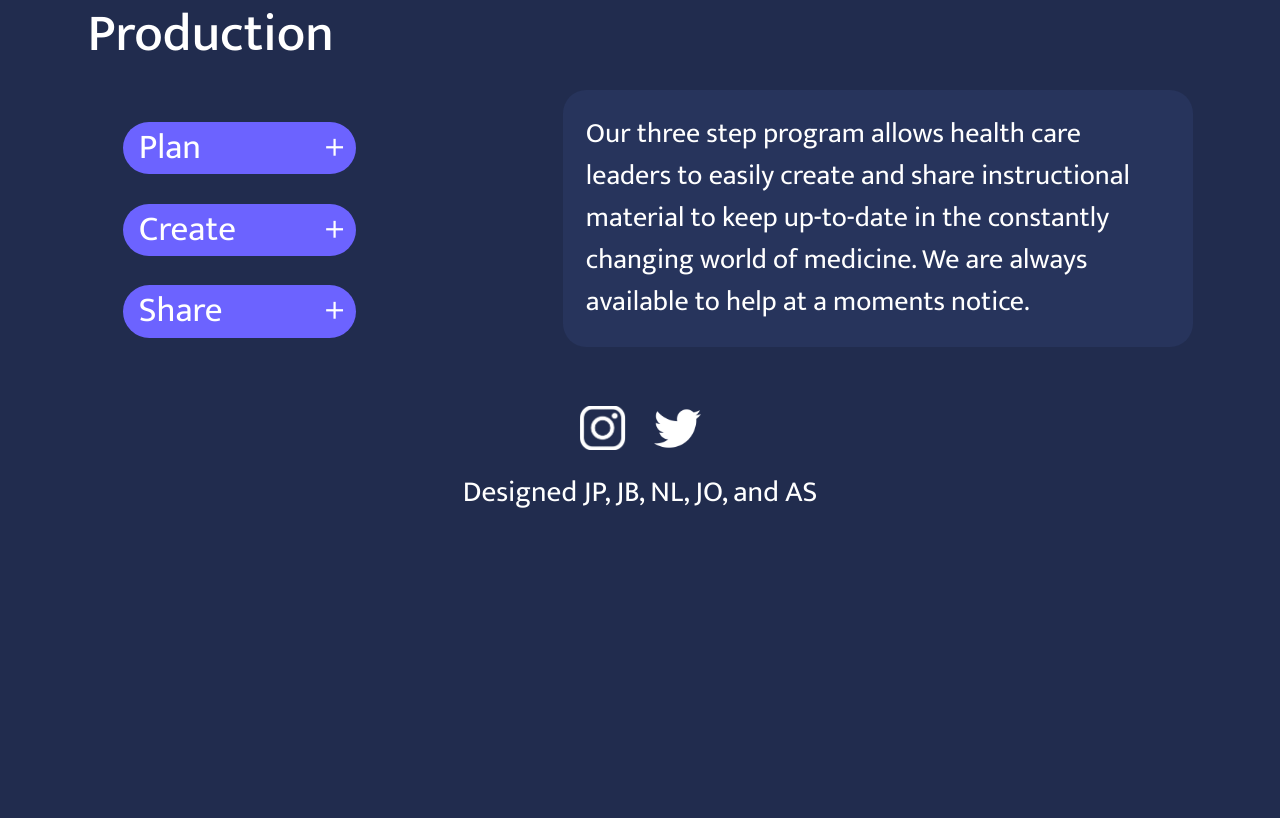
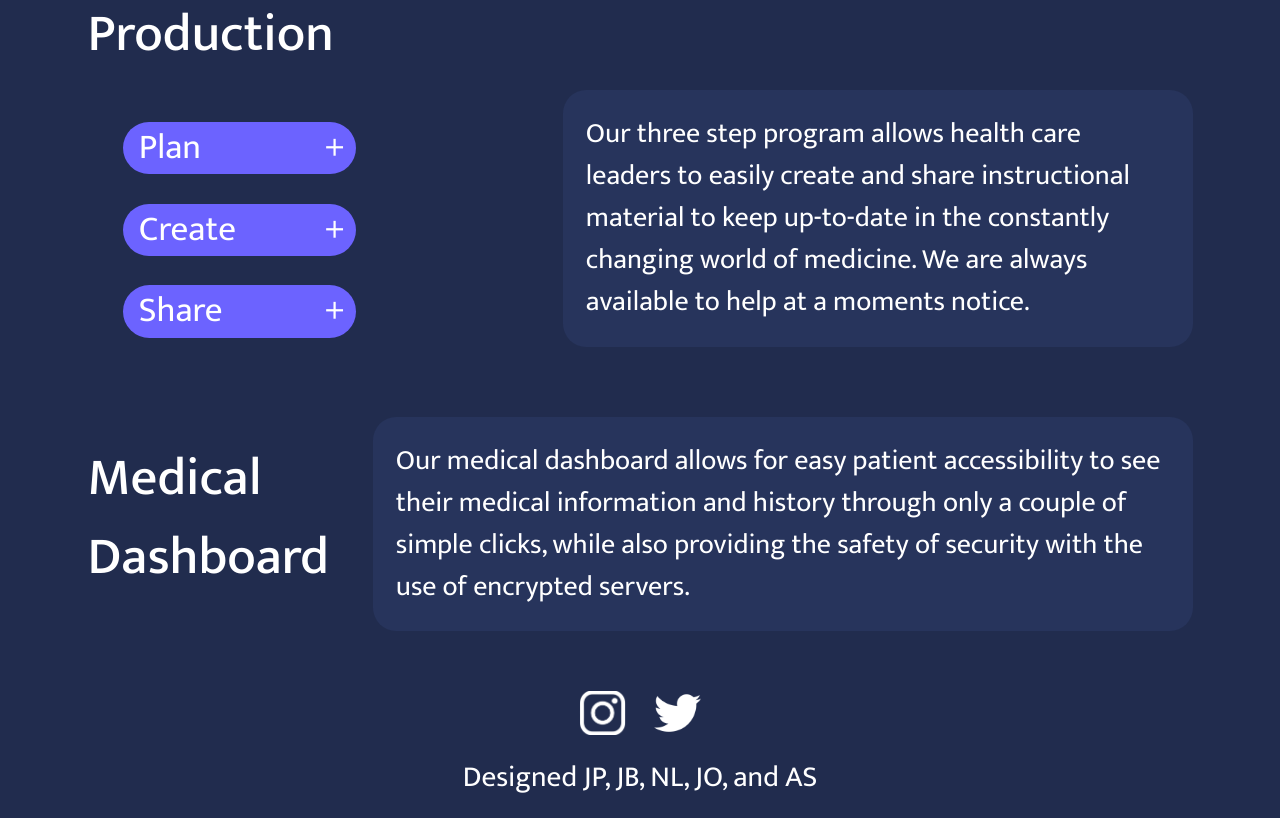
Before and after one commit to Justinjp126/distinguishedCommunicationsWebsite, a website: page services.html in a window 1280 px wide. Shown: the part 1247-2065 px from the top of the page. Before the commit the page ends 1780 px from the top, so only its background shows below. Drawn offline with nearby package versions, Linux system fonts and the light colour scheme; some packages are replaced by stand-ins of ours; a script that the page names is missing.

Commit message:
add text for dashboard

```diff
--- a/css/style.scss
+++ b/css/style.scss
@@ -679,6 +679,27 @@ a:hover {
     }
   }
 }
+
+.dashboard {
+  color: white;
+  margin-top: 2rem;
+  &__title {
+    margin-top: 1rem;
+    font-weight: $medium;
+    font-size: 2.25rem;
+    line-height: 1.5;
+  }
+  &__text {
+    color: white;
+    font-weight: $regular;
+    font-size: 1.2rem;
+    line-height: 1.5;
+    background-color: $main-darkerBlue;
+    padding: 1rem;
+    border-radius: 1rem;
+    margin-bottom: 1rem;
+  }
+}
 // !! Demo Page !! //
 .demo {
   color: white;
--- a/services.html
+++ b/services.html
@@ -179,6 +179,24 @@
       </div>
     </div>
 
+    <div class="container">
+      <div class="dashboard">
+        <div class="row">
+          <div class="col-lg-3">
+            <h2 class="dashboard__title">Medical Dashboard</h2>
+          </div>
+          <div class="col-lg-9">
+            <p class="dashboard__text">
+              Our medical dashboard allows for easy patient accessibility to see
+              their medical information and history through only a couple of
+              simple clicks, while also providing the safety of security with
+              the use of encrypted servers.
+            </p>
+          </div>
+        </div>
+      </div>
+    </div>
+
     <div class="footer">
       <div class="row">
         <div class="col-12 text-center">
```
Also changed, not shown: css/style.min.css.
